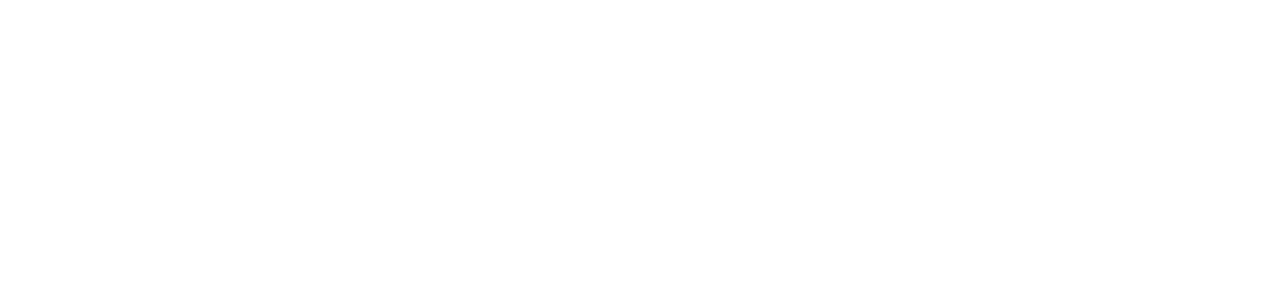
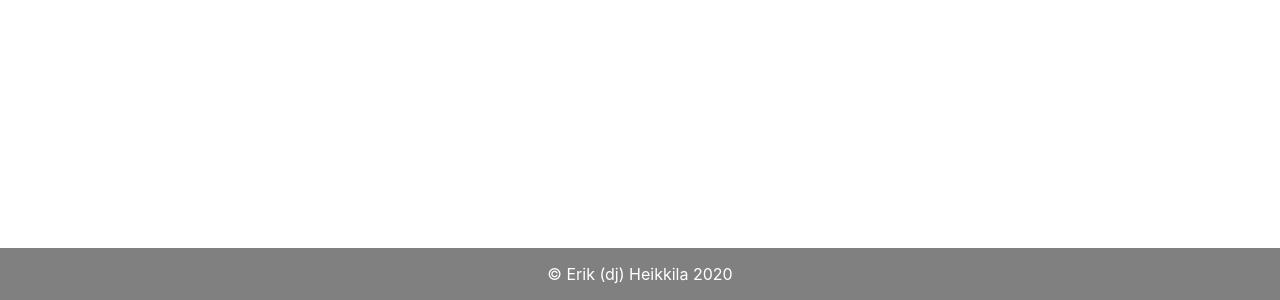
Before and after one commit to sheamus-hei/lyrical, a React (Create React App) app in the folder client/: page / in a window 1280 px wide. Shown: the part 814-1114 px from the top of the page. Before the commit the page ends 800 px from the top, so only its background shows below. Built offline with nearby package versions, Linux system fonts and the light colour scheme; no server answers.

Commit message:
added copyright footer

```diff
--- a/client/src/App.css
+++ b/client/src/App.css
@@ -61,6 +61,7 @@
 main {
   margin: 0 5%;
   margin-top: 55px;
+  height: 100vh;
 }
 .fancy {
   font-family: 'Lucida console', monospace;
@@ -250,3 +251,13 @@
     border-bottom: 2px solid skyblue;
   }
 }
+footer {
+  color: white;
+  background: gray;
+  text-align: center;
+}
+.wrapper {
+  display: flex;
+  flex-direction: column;
+  justify-content: space-between;
+}
--- a/client/src/App.js
+++ b/client/src/App.js
@@ -32,12 +32,15 @@
 
   return (
     <Router>
-      <div>
+      <div class="wrapper">
         <Header logout={() => setUserToken(null)} user={user} />
         <main>
           <Content songInfo={songInfo} setSongInfo={setSongInfo}
             user={user} updateUser={updateUser} token={token} setUserToken={setUserToken} />
         </main>
+        <footer>
+          <p>© Erik (dj) Heikkila 2020</p>
+        </footer>
       </div>
     </Router>
   );
```
Also changed, not shown: 1 other file (tests, documents, lock files or other folders).
